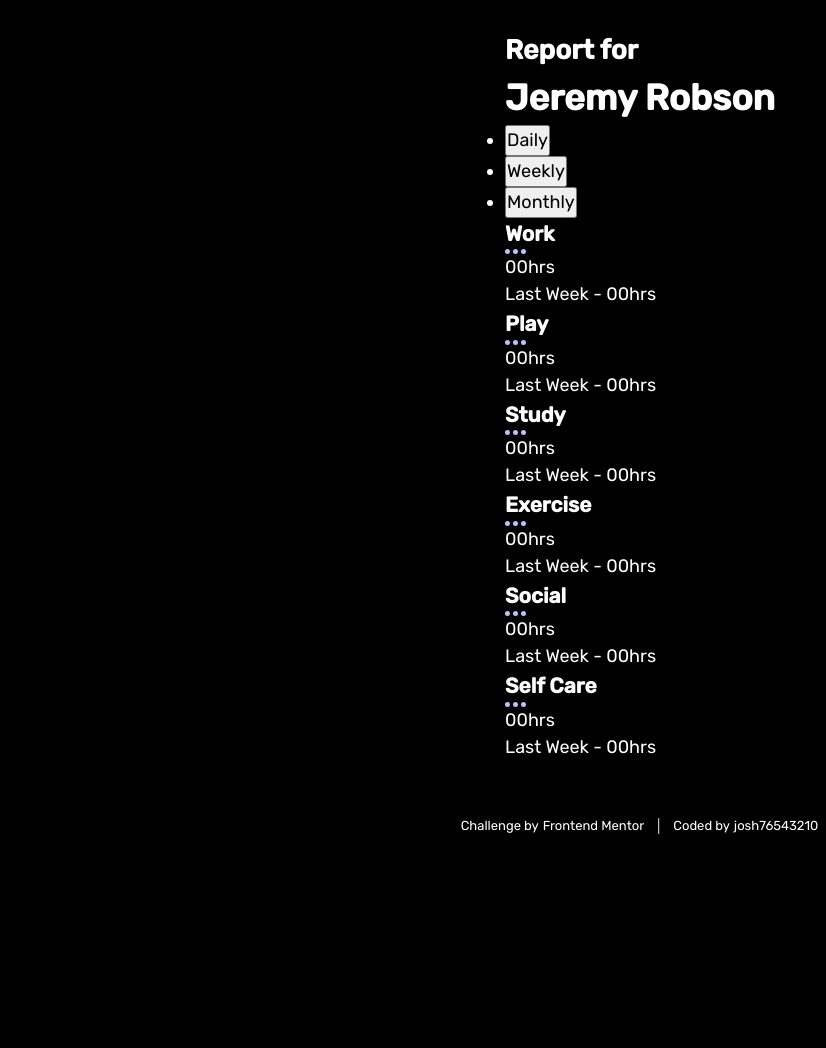
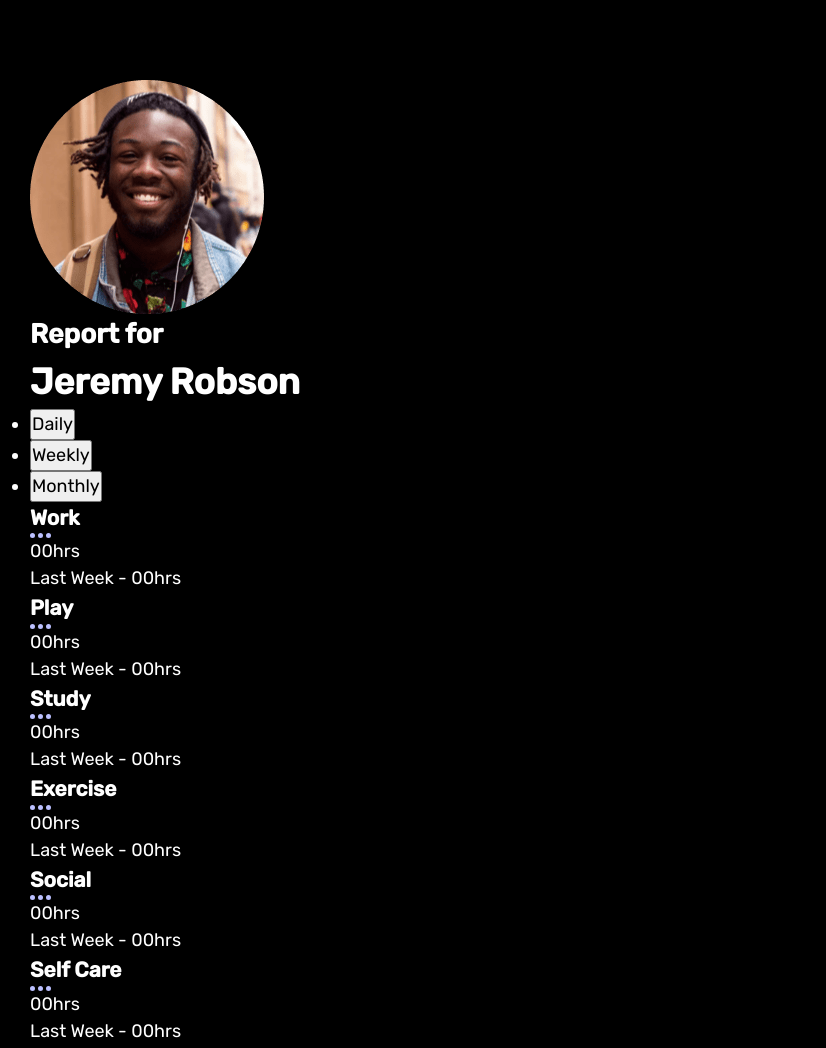
Before and after one commit to josh76543210/Frontend-Mentor---Time-tracking-dashboard-solution---Vite, a website built with Vite: page src/index.html in a window 1280 px wide. Shown: the top 1048 px of the page, without its empty margins (0-826 px from the left). Before the commit the page ends 861 px from the top, so only its background shows below. Built offline with nearby package versions, Linux system fonts and the light colour scheme.

Commit message:
Added main padding and main card image;

```diff
--- a/src/css/style.css
+++ b/src/css/style.css
@@ -64,7 +64,11 @@ body {
 /* Main */
 main {
   min-height: calc(100vh - calc((100 / 16) * 1rem));
-  padding: calc((30 / 16) * 1rem) calc((15 / 16) * 1rem);
+  padding: calc((80 / 16) * 1rem) calc((30 / 16) * 1rem);
+}
+
+.grid-container {
+  width: 100%;
 }
 
 /* Footer */
--- a/src/index.html
+++ b/src/index.html
@@ -23,9 +23,16 @@
       <div class="grid-container">
         <!-- main card -->
         <div class="card-container card-container--main">
-          <div class="card card--main">
-            <h2>Report for</h2>
-            <h1>Jeremy Robson</h1>
+          <div class="card main-card">
+            <img
+              src="./images/image-jeremy.png"
+              alt="Jeremy"
+              class="main-card--image"
+            />
+            <div class="main-card--titles">
+              <h2>Report for</h2>
+              <h1>Jeremy Robson</h1>
+            </div>
           </div>
           <ul class="main-list">
             <li>
```
